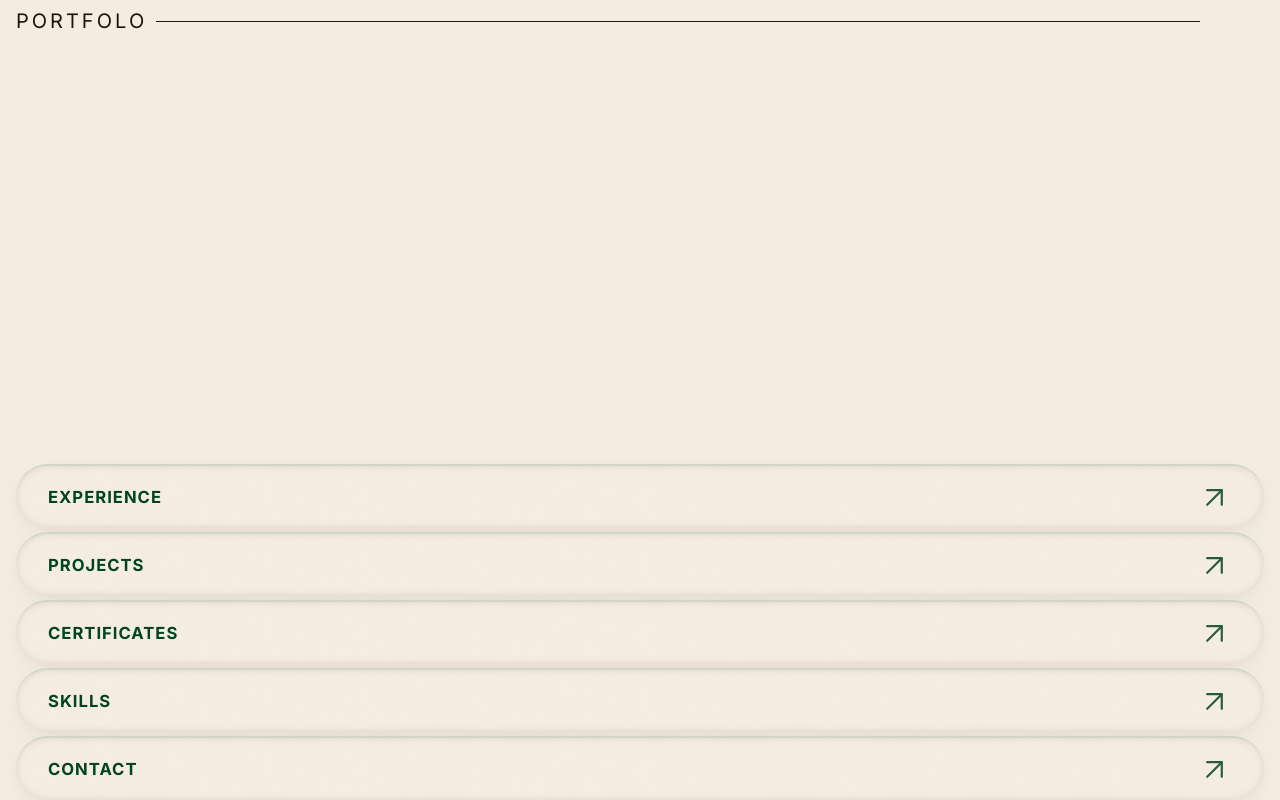
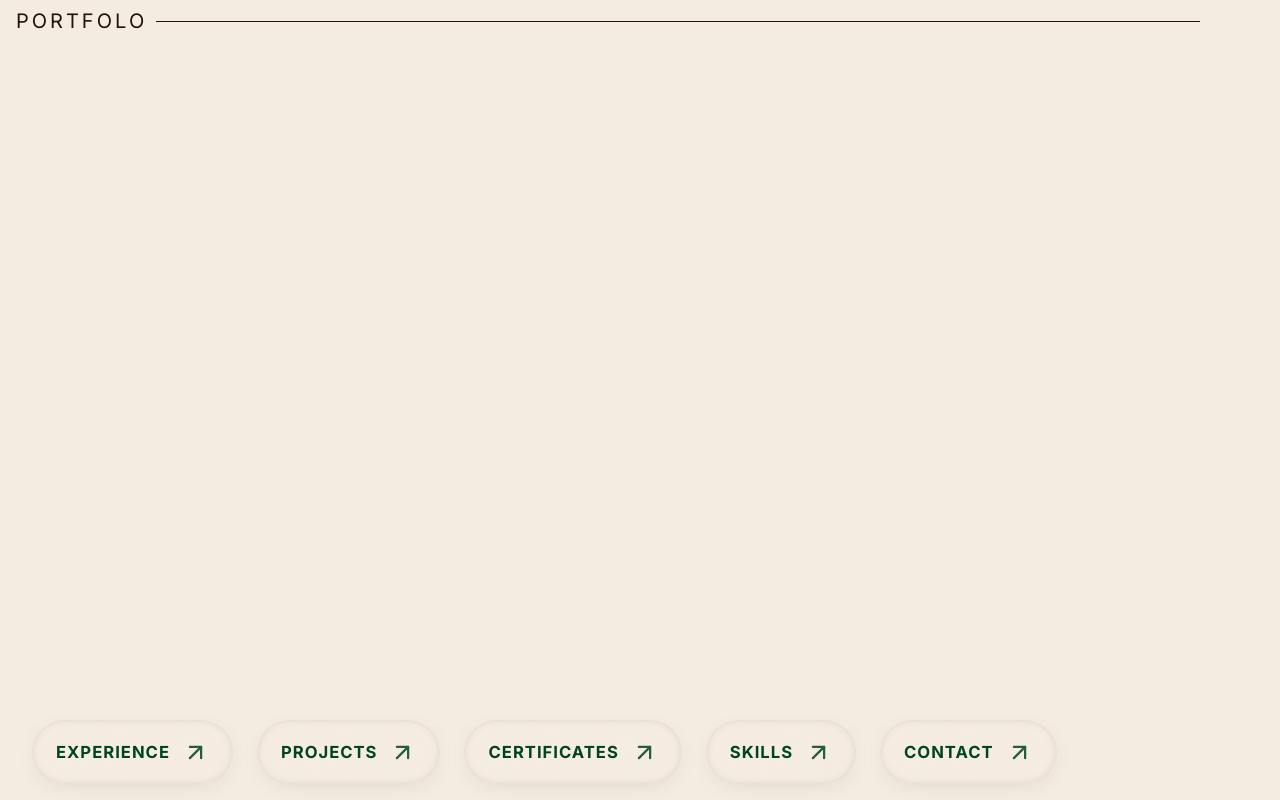
Before and after one commit to Mariam-Fathi/mf-portfolio, a Next.js app: page / in a window 1280 px wide. Built offline with nearby package versions, Linux system fonts and the light colour scheme; a web font is replaced by a local one.

Commit message:
update hero links to auto-fit

```diff
--- a/src/components/hero/hero.tsx
+++ b/src/components/hero/hero.tsx
@@ -484,13 +484,13 @@ const Hero: React.FC<HeroProps> = ({ onNavigate }) => {
         {/* Mariam at Top */}
 
         {/* Navigation Panels - horizontal at bottom */}
-        <div className="hero-panel-strip px-4" role="list">
+        <div className="hero-panel-strip" role="list">
           {coverSections.map((section) => {
             return (
               <div
                 key={section.id}
                 role="listitem"
-                className="hero-panel border-t-2 border-[#D0D8C3] collapsed"
+                className="hero-panel collapsed"
                 style={{ backgroundColor: section.badgeColor }}
                 onClick={() => handleNavigate(section.id)}
                 tabIndex={0}
@@ -500,7 +500,7 @@ const Hero: React.FC<HeroProps> = ({ onNavigate }) => {
                     {section.label}
                   </span>
                   <span className="hero-panel-arrow" aria-hidden="true" style={{ color: section.badgeText }}>
-                    <ArrowUpRight size={35} strokeWidth={1.5} />
+                    <ArrowUpRight size={27} strokeWidth={2} />
                   </span>
                 </div>
               </div>
@@ -569,15 +569,16 @@ const Hero: React.FC<HeroProps> = ({ onNavigate }) => {
           margin-top: 1rem;
         }
 
-        /* Panel Strip - vertical stack, full width panels */
+        /* Panel Strip - horizontal row with auto-fit panels */
         .hero-panel-strip {
           display: flex;
-          flex-direction: column;
-          width: 100vw;
-          margin-left: calc(50% - 50vw); /* full-bleed from edge to edge */
-          gap: 0.25rem;
+          flex-direction: row;
+          flex-wrap: wrap;
+          gap: 24px;
           margin-top: auto; /* push to bottom */
-          padding-bottom: 0;
+          padding: 1rem;
+          justify-content: flex-start;
+          align-items: center;
         }
 
         .hero-panel {
@@ -590,7 +591,8 @@ const Hero: React.FC<HeroProps> = ({ onNavigate }) => {
           align-items: center;
           justify-content: center;
           height: 4rem; /* fixed height for horizontal panels */
-          width: 100%;
+          width: auto;
+          min-width: fit-content;
           isolation: isolate;
           box-shadow: 0px 6px 21px -8px rgba(109, 109, 109, 0.2);
         }
@@ -631,8 +633,9 @@ const Hero: React.FC<HeroProps> = ({ onNavigate }) => {
           flex-direction: row;
           align-items: center;
           justify-content: space-between; /* text left, icon right */
-          padding: 0 2rem;
-          // gap: 1rem;
+          padding: 0 1.5rem;
+          gap: 0.75rem;
+          white-space: nowrap;
         }
 
         .hero-panel-code {
```
